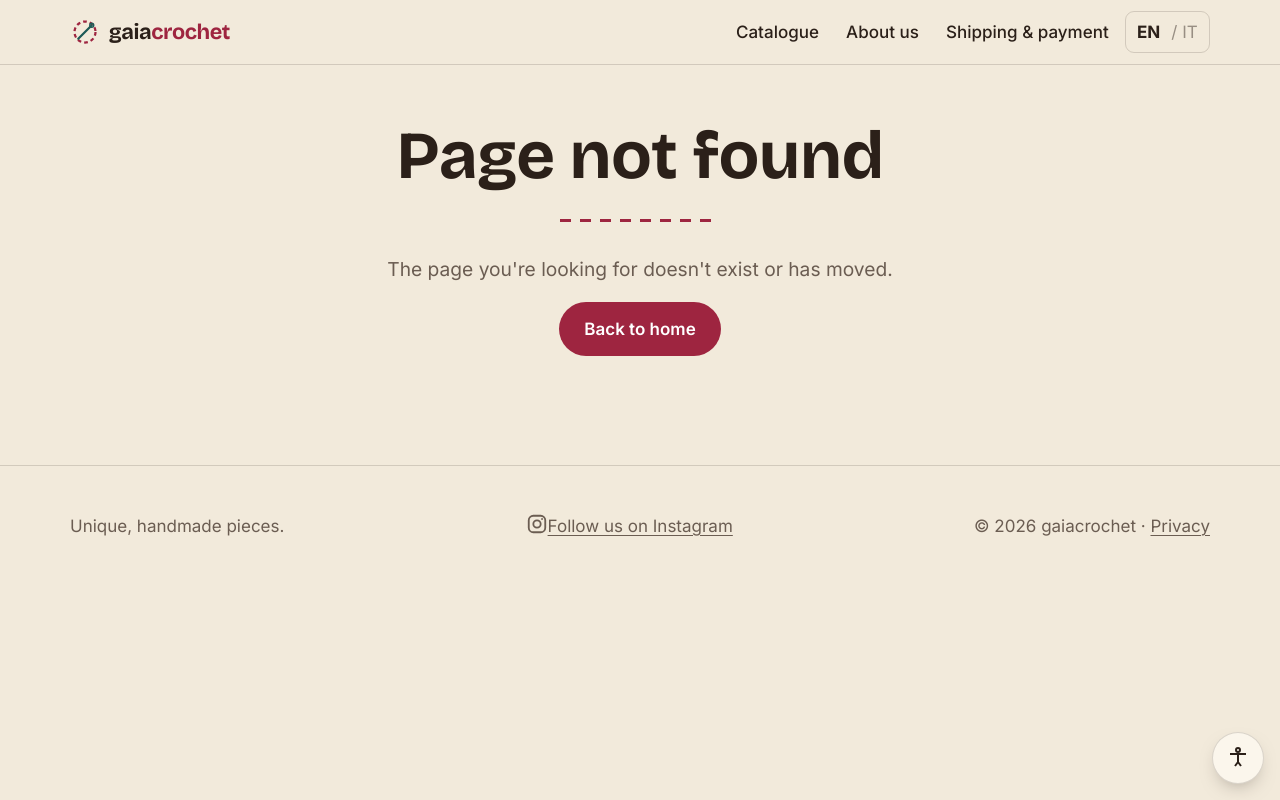
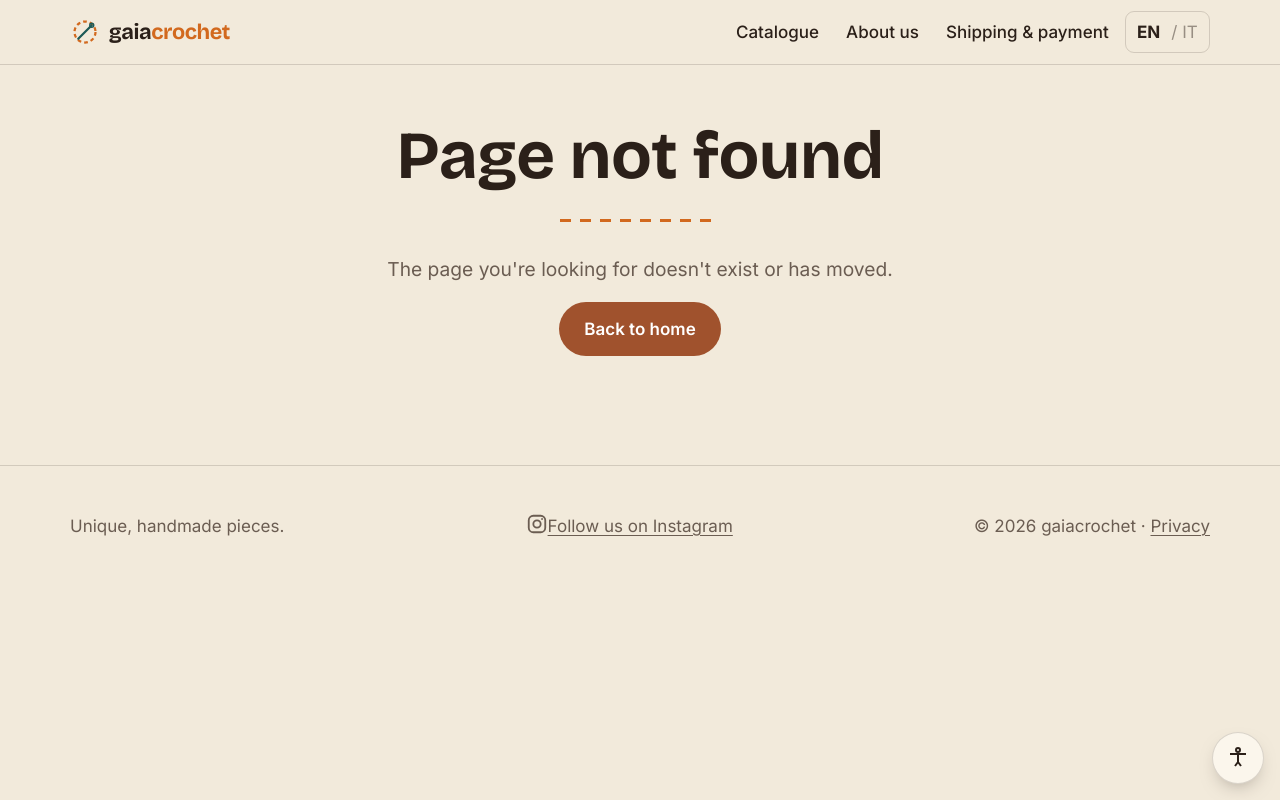
Before and after one commit to ccsnobb/GaiaCrochet, a website: page 404.html in a window 1280 px wide. Drawn offline with Linux system fonts and the light colour scheme.

Commit message:
Favicon, fix CSP e tema terracotta

```diff
--- a/404.html
+++ b/404.html
@@ -4,6 +4,10 @@
   <meta charset="UTF-8">
   <meta name="viewport" content="width=device-width, initial-scale=1">
   <title>Pagina non trovata — gaiacrochet</title>
+  <link rel="icon" href="/favicon.ico" sizes="any">
+  <link rel="icon" type="image/png" sizes="32x32" href="/assets/img/favicon-32.png">
+  <link rel="icon" type="image/png" sizes="16x16" href="/assets/img/favicon-16.png">
+  <link rel="apple-touch-icon" href="/apple-touch-icon.png">
   <meta name="description" content="Pagina non trovata su gaiacrochet.">
   <link rel="preload" href="assets/fonts/bricolage-var.woff2" as="font" type="font/woff2" crossorigin>
   <link rel="preload" href="assets/fonts/inter-var.woff2" as="font" type="font/woff2" crossorigin>
--- a/assets/css/style.css
+++ b/assets/css/style.css
@@ -36,8 +36,9 @@
   --paper-2:    #FBF6EC;
   --ink:        #2B2019;
   --ink-soft:   #6B5D52;
-  --garnet:     #9E2540;
-  --garnet-deep:#7A1B30;
+  --garnet:     #D2691E;
+  --garnet-deep:#A0522D;
+  --garnet-darker:#7C3E1C;
   --teal:       #1E5B57;
   --mustard:    #C98A1E;
   --line:       rgba(43, 32, 25, 0.16);
@@ -189,11 +190,11 @@
 
 .btn {
   display: inline-flex; align-items: center; gap: 0.5rem;
-  background: var(--garnet); color: #fff; text-decoration: none;
+  background: var(--garnet-deep); color: #fff; text-decoration: none;
   font-weight: 600; padding: 0.85rem 1.6rem; border-radius: 999px;
   border: 0; transition: transform var(--t), background var(--t);
 }
-.btn:hover { background: var(--garnet-deep); transform: translateY(-1px); }
+.btn:hover { background: var(--garnet-darker); transform: translateY(-1px); }
 .btn--ghost { background: transparent; color: var(--ink); border: 1.5px solid var(--ink); }
 .btn--ghost:hover { background: var(--ink); color: var(--paper); }
 
```
Also changed, not shown: catalogo.html (+4 -0 lines), chi-siamo.html (+4 -0 lines), index.html (+4 -0 lines), privacy.html (+4 -0 lines), spedizioni.html (+4 -0 lines), apple-touch-icon.png (added), assets/img/favicon-16.png (added), assets/img/favicon-32.png (added), assets/img/gatti-cuore.png, assets/img/gatti.png, favicon.ico (added), 1 other file.
